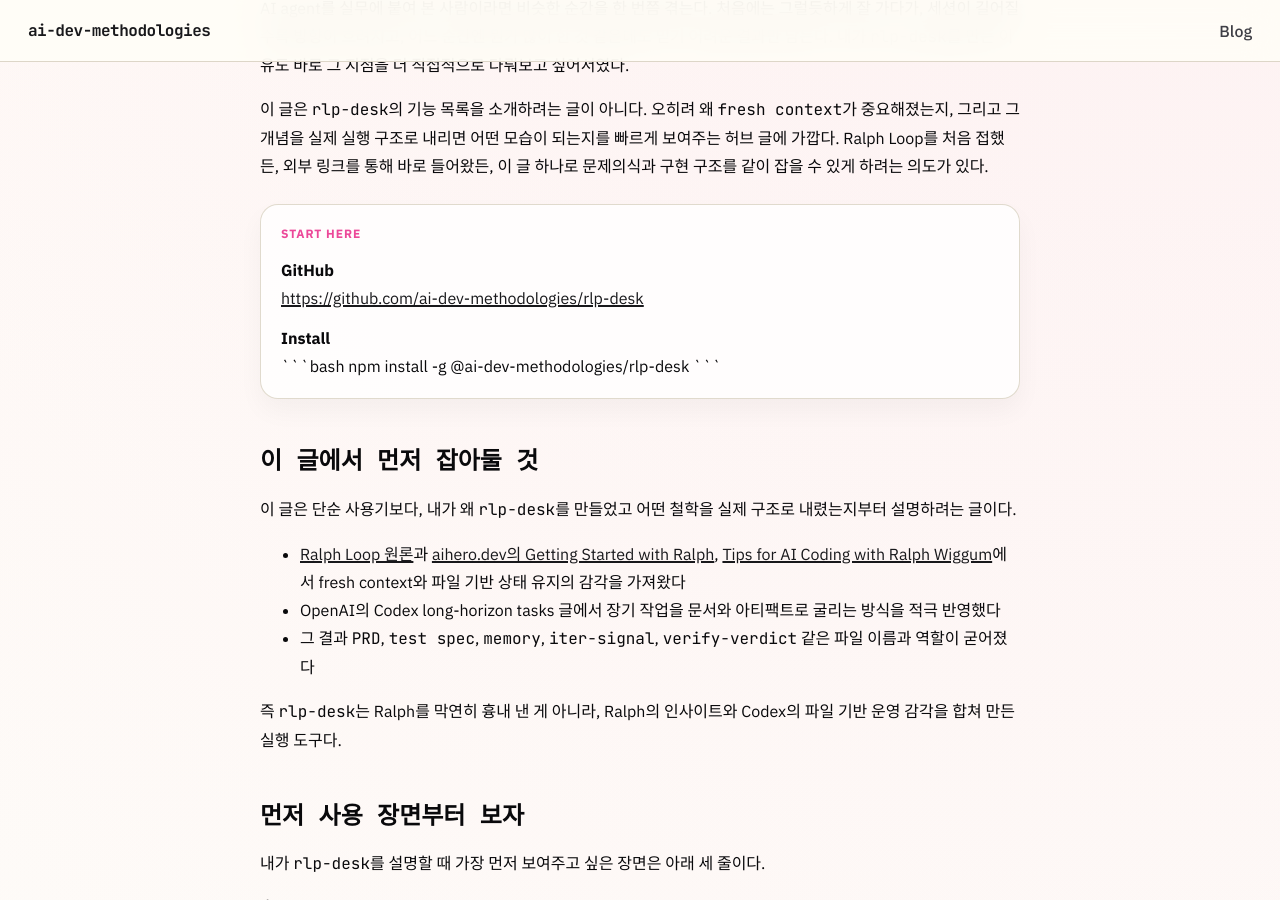
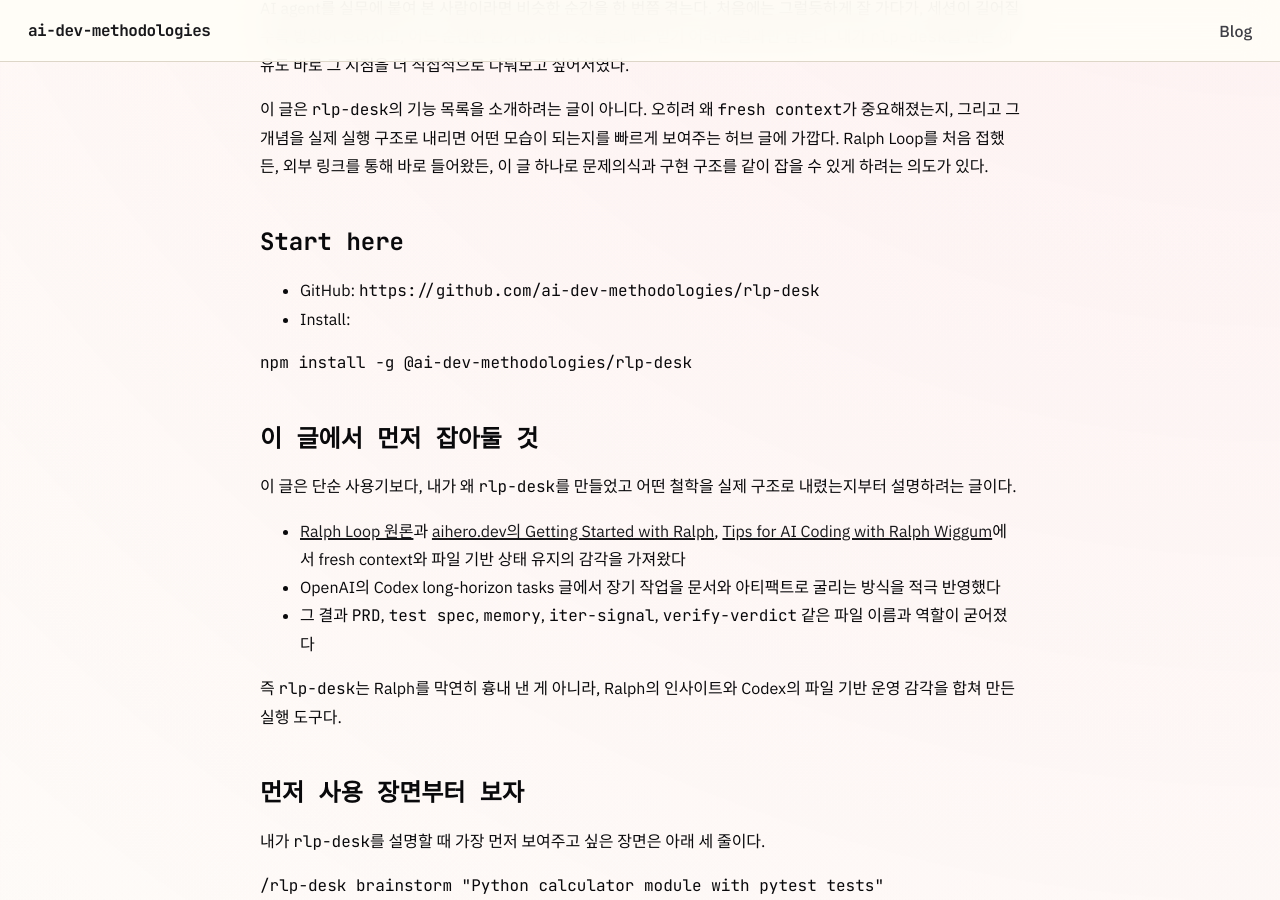
Before and after one commit to ai-dev-methodologies/ai-dev-methodologies.github.io, a Jekyll site: the page built from _posts/2026-03-23-how-rlp-desk-implements-fresh-context.md, in a window 1280 px wide and 900 px high, scrolled down 651 px. Built offline with Jekyll 4.4.1, drawn with Linux system fonts in a browser that asks for light colours; some of the changed lines change nothing that is shown.

Commit message:
Fix the install snippet so it renders as code
Separate the Start here text from the install code block so Markdown renders the npm command correctly in the published post.

Constraint: Published code examples must render reliably in the static Markdown pipeline
Confidence: high
Scope-risk: narrow
Reversibility: clean
Directive: Do not wrap fenced code blocks inside raw HTML sections in published Markdown posts
Tested: Post Markdown updated locally
Not-tested: Remote Pages rebuild after push

````diff
--- a/_posts/2026-03-23-how-rlp-desk-implements-fresh-context.md
+++ b/_posts/2026-03-23-how-rlp-desk-implements-fresh-context.md
@@ -21,15 +21,14 @@
 
 이 글은 `rlp-desk`의 기능 목록을 소개하려는 글이 아니다. 오히려 왜 `fresh context`가 중요해졌는지, 그리고 그 개념을 실제 실행 구조로 내리면 어떤 모습이 되는지를 빠르게 보여주는 허브 글에 가깝다. Ralph Loop를 처음 접했든, 외부 링크를 통해 바로 들어왔든, 이 글 하나로 문제의식과 구현 구조를 같이 잡을 수 있게 하려는 의도가 있다.
 
-<section class="start-card">
-  <p class="feature-label">Start here</p>
-  <p><strong>GitHub</strong><br><a href="https://github.com/ai-dev-methodologies/rlp-desk">https://github.com/ai-dev-methodologies/rlp-desk</a></p>
-  <p><strong>Install</strong></p>
+## Start here
+
+- GitHub: `https://github.com/ai-dev-methodologies/rlp-desk`
+- Install:
 
 ```bash
 npm install -g @ai-dev-methodologies/rlp-desk
 ```
-</section>
 ## 이 글에서 먼저 잡아둘 것
 
 이 글은 단순 사용기보다, 내가 왜 `rlp-desk`를 만들었고 어떤 철학을 실제 구조로 내렸는지부터 설명하려는 글이다.
````
